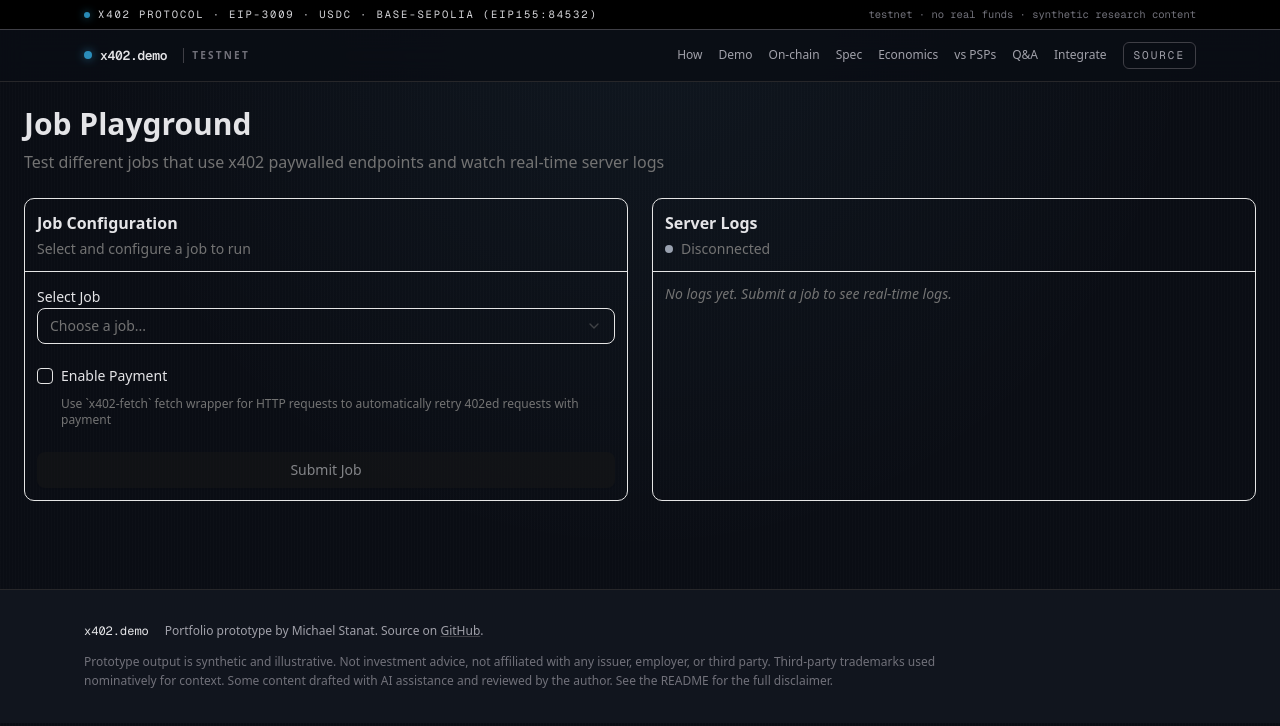
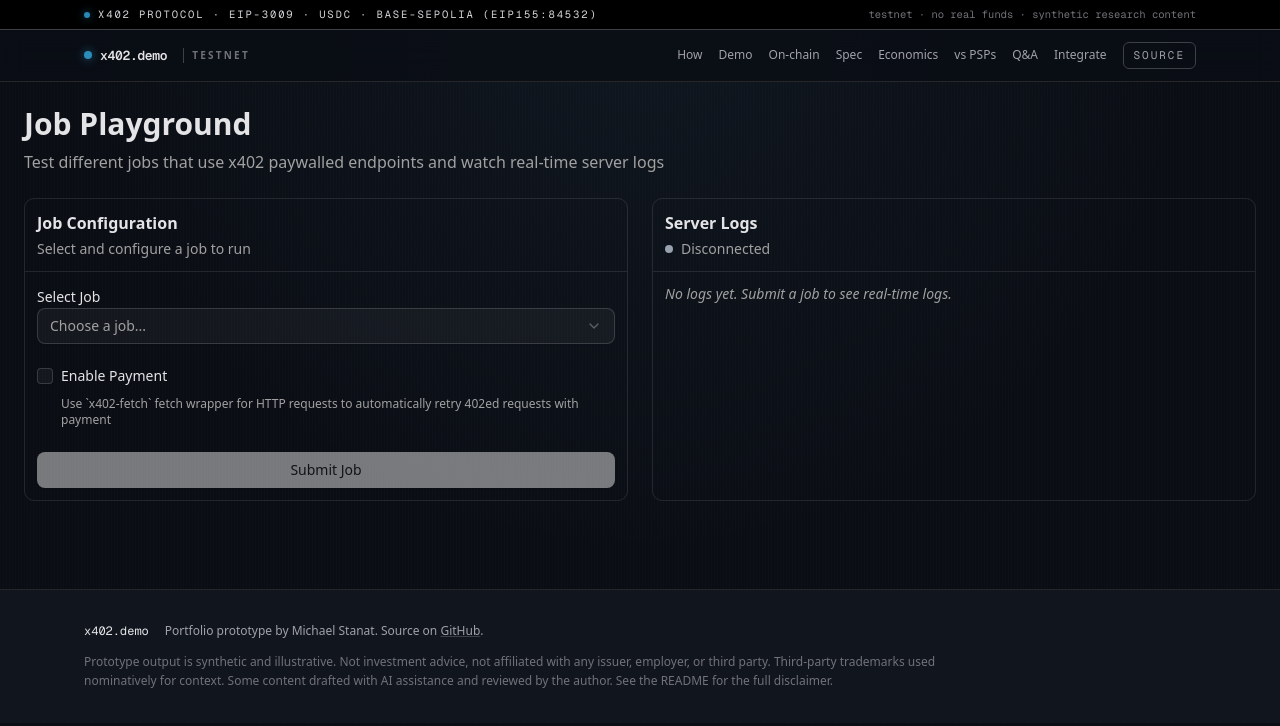
Before and after one commit to ms1ny-hue/x402-ai-agent, a Next.js app: page /playground in a window 1280 px wide. Shown: the top 726 px of the page. Built offline with nearby package versions, Linux system fonts and the light colour scheme.

Commit message:
fix: enable dark CSS variables so AI Elements components match the page

```diff
--- a/src/app/layout.tsx
+++ b/src/app/layout.tsx
@@ -47,7 +47,7 @@
   children: React.ReactNode;
 }>) {
   return (
-    <html lang="en" className="h-full">
+    <html lang="en" className="h-full dark">
       <body
         className={`${geistSans.variable} ${geistMono.variable} ${instrumentSerif.variable} antialiased bg-[var(--x-bg)] text-[var(--x-text)] brushed`}
       >
```
